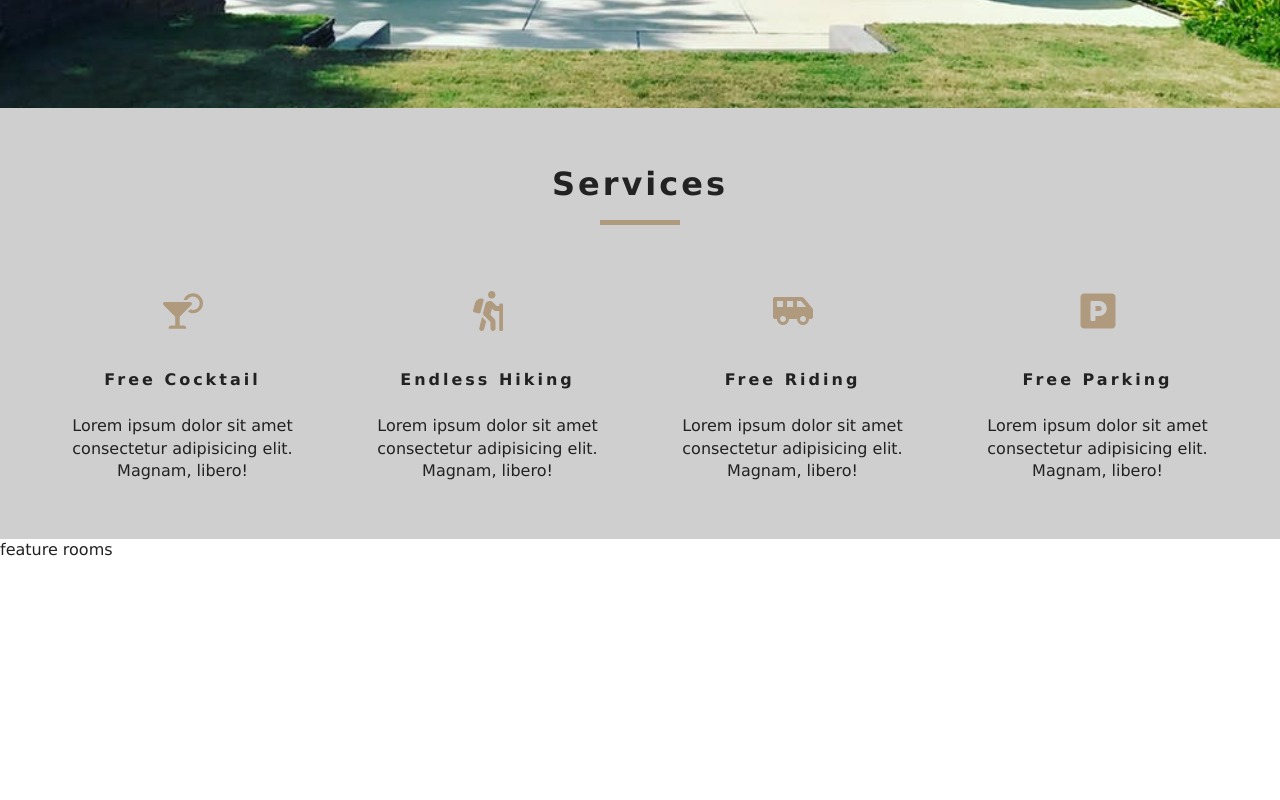
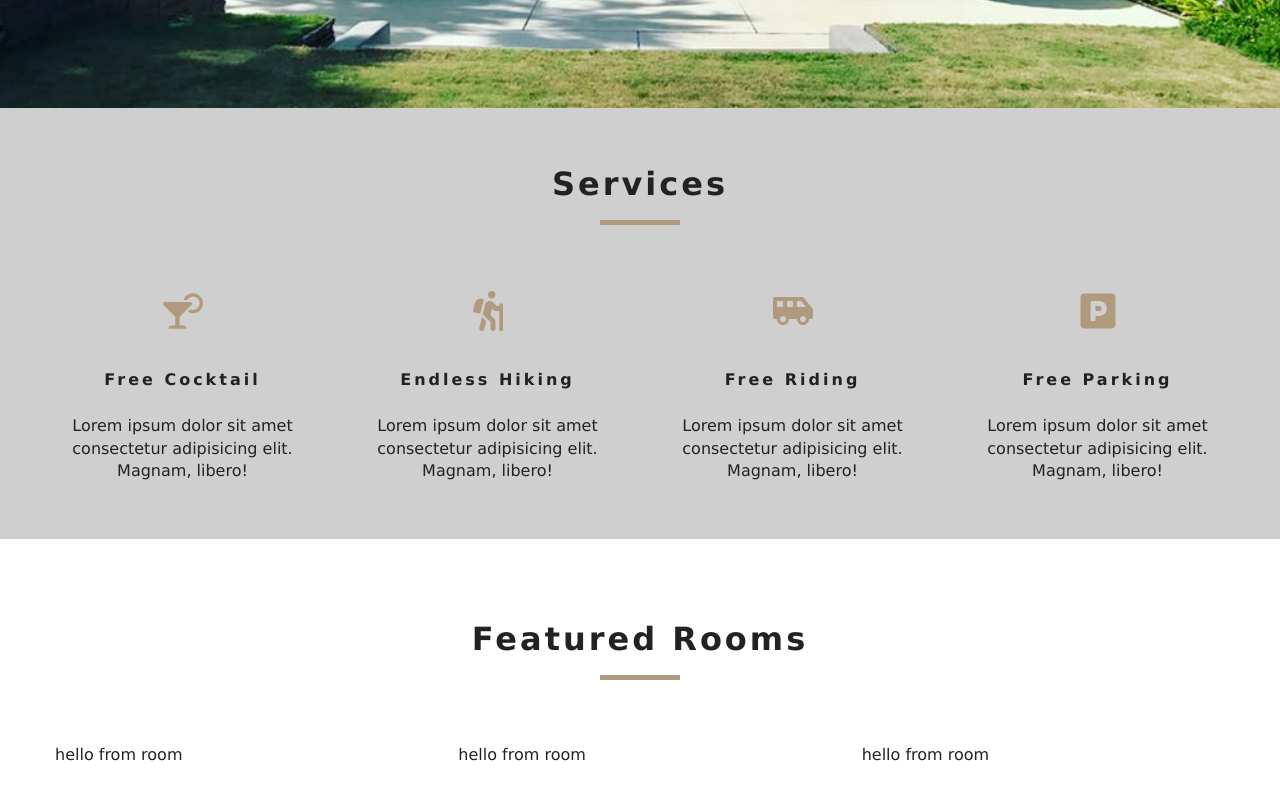
Before and after one commit to muath93/react-beach-resort, a React (Create React App) app: page / in a window 1280 px wide. Shown: the part 692-1492 px from the top of the page. Before the commit the page ends 1253 px from the top, so only its background shows below. Built offline with nearby package versions, Linux system fonts and the light colour scheme.

Commit message:
added loading component

```diff
--- a/package.json
+++ b/package.json
@@ -3,6 +3,7 @@
   "version": "0.1.0",
   "private": true,
   "dependencies": {
+    "babel-eslint": "10.0.1",
     "react": "^16.8.6",
     "react-dom": "^16.8.6",
     "react-icons": "^3.7.0",
@@ -31,7 +32,6 @@
     ]
   },
   "devDependencies": {
-    "babel-eslint": "^10.0.2",
     "eslint": "^5.16.0",
     "eslint-config-airbnb": "^17.1.1",
     "eslint-config-prettier": "^6.0.0",
--- a/src/components/FeatureRooms.js
+++ b/src/components/FeatureRooms.js
@@ -1,13 +1,27 @@
 import React, { Component } from 'react';
 import { RoomContext } from '../context/Context';
+import Title from './Title';
+import Loading from './Loading';
+import Room from './Room';
+
 class FeatureRooms extends Component {
   static contextType = RoomContext;
 
   render() {
-    const { featuredRooms } = this.context;
-    console.log(featuredRooms);
+    let { loading, featuredRooms: rooms } = this.context;
+    console.log(rooms);
+    rooms = rooms.map(room => {
+      return <Room key={room.id} room={room} />;
+    });
 
-    return <div>feature rooms </div>;
+    return (
+      <section className="featured-rooms">
+        <Title title="featured rooms" />
+        <div className="featured-rooms-center">
+          {loading ? <Loading /> : rooms}
+        </div>
+      </section>
+    );
   }
 }
 
--- /dev/null
+++ b/src/components/Loading.js
@@ -0,0 +1,13 @@
+import React from 'react';
+import LoadingGif from '../images/gif/loading-arrow.gif';
+
+const Loading = () => {
+  return (
+    <div className="loading">
+      <h4>rooms data loading ...</h4>
+      <img src={LoadingGif} alt="loading ..." />
+    </div>
+  );
+};
+
+export default Loading;
--- /dev/null
+++ b/src/components/Room.js
@@ -0,0 +1,7 @@
+import React from 'react';
+
+const Room = () => {
+  return <div>hello from room</div>;
+};
+
+export default Room;
```
Also changed, not shown: 1 other file (tests, documents, lock files or other folders).
